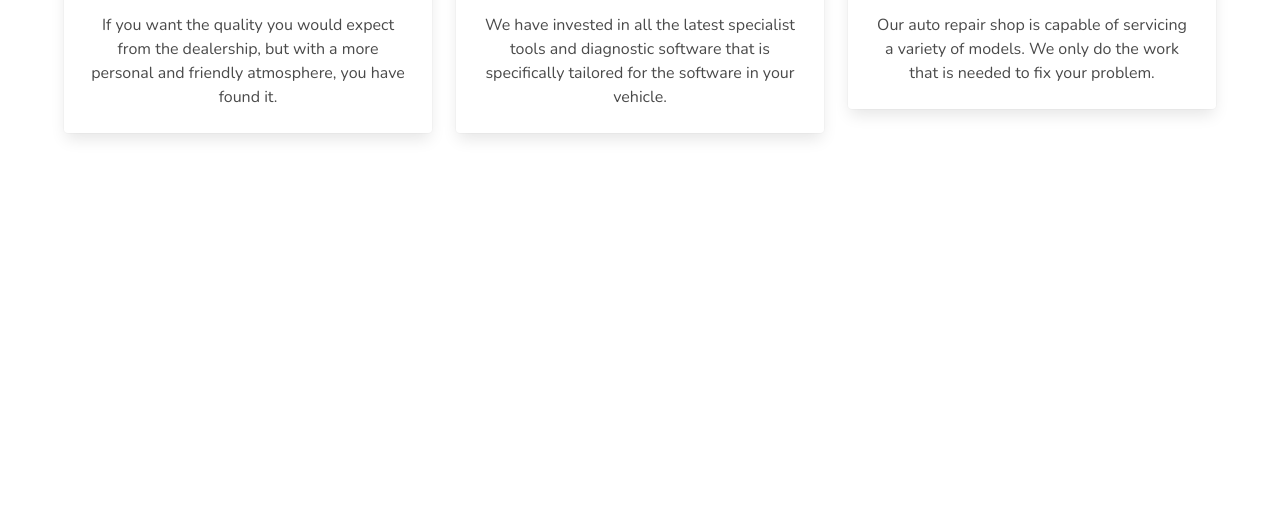
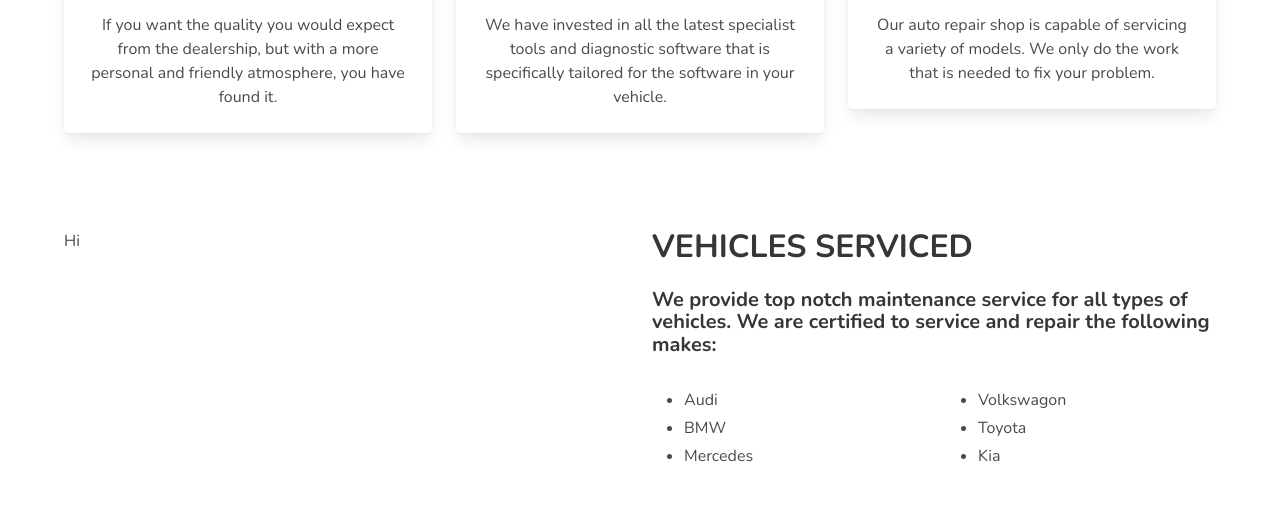
Before and after one commit to woozay/car-service, a Gatsby site: page / in a window 1280 px wide. Shown: the part 1181-1697 px from the top of the page. Before the commit the page ends 1362 px from the top, so only its background shows below. Built offline with nearby package versions, Linux system fonts and the light colour scheme; Gatsby itself is replaced by a stand-in of ours.

Commit message:
added vehicles serviced

```diff
--- a/src/pages/index.js
+++ b/src/pages/index.js
@@ -23,6 +23,36 @@ export default () => (
                 </div>
             </div>
         </section>
-
+        <section className="section">
+            <div className="container">
+                <div className="columns">
+                    <div className="column">
+                        Hi
+                    </div>
+                    <div className="column">
+                        <div className="content">
+                            <h1 className="title">VEHICLES SERVICED</h1>
+                            <h4>We provide top notch maintenance service for all types of vehicles. We are certified to service and repair the following makes:</h4>
+                            <div className="columns">
+                                <div className="column">
+                                    <ul>
+                                        <li>Audi</li>
+                                        <li>BMW</li>
+                                        <li>Mercedes</li>
+                                    </ul>
+                                </div>
+                                <div className="column">
+                                    <ul>
+                                        <li>Volkswagon</li>
+                                        <li>Toyota</li>
+                                        <li>Kia</li>
+                                    </ul>
+                                </div>
+                            </div>
+                        </div>
+                    </div>
+                </div>
+            </div>
+        </section>
     </Layout>
 )
```
